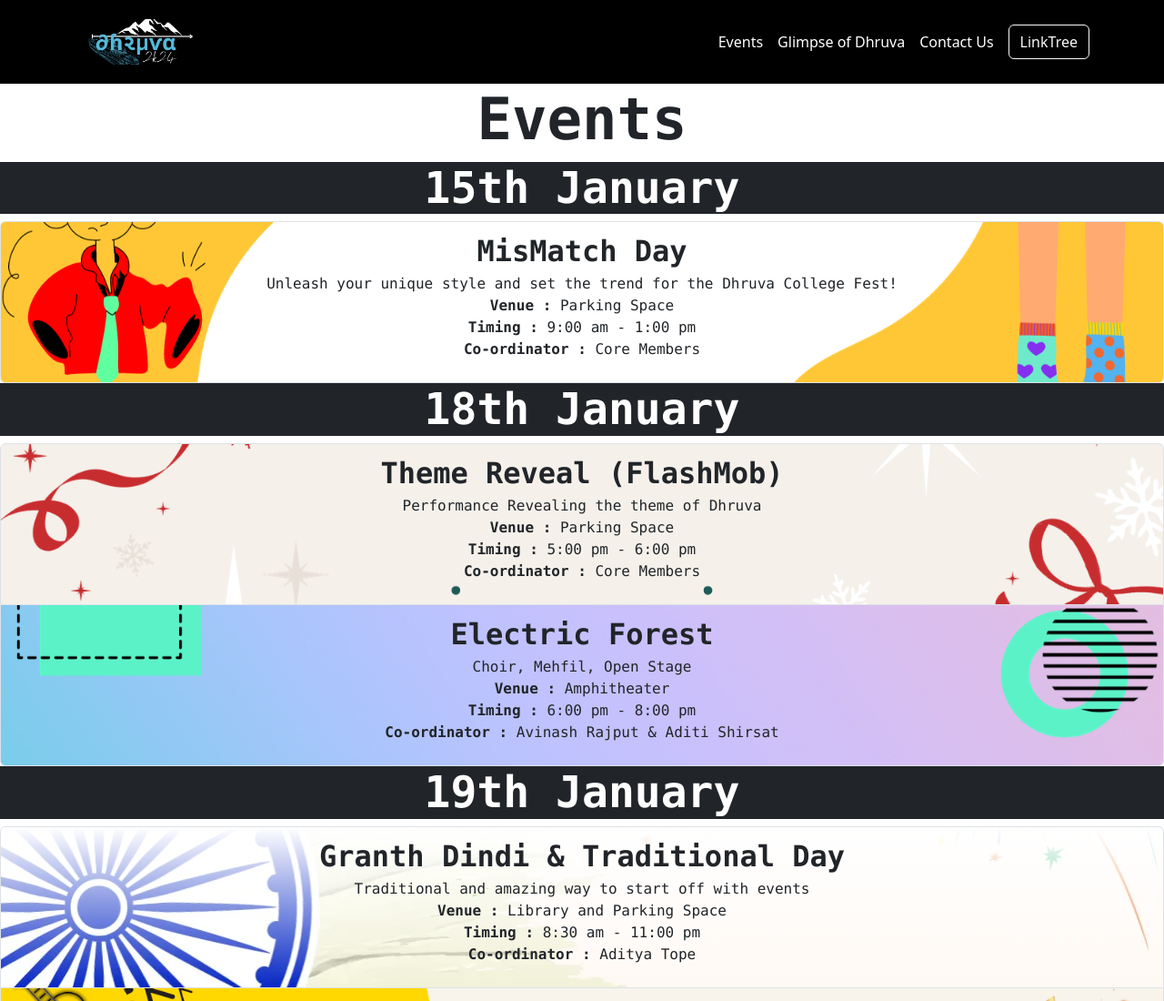
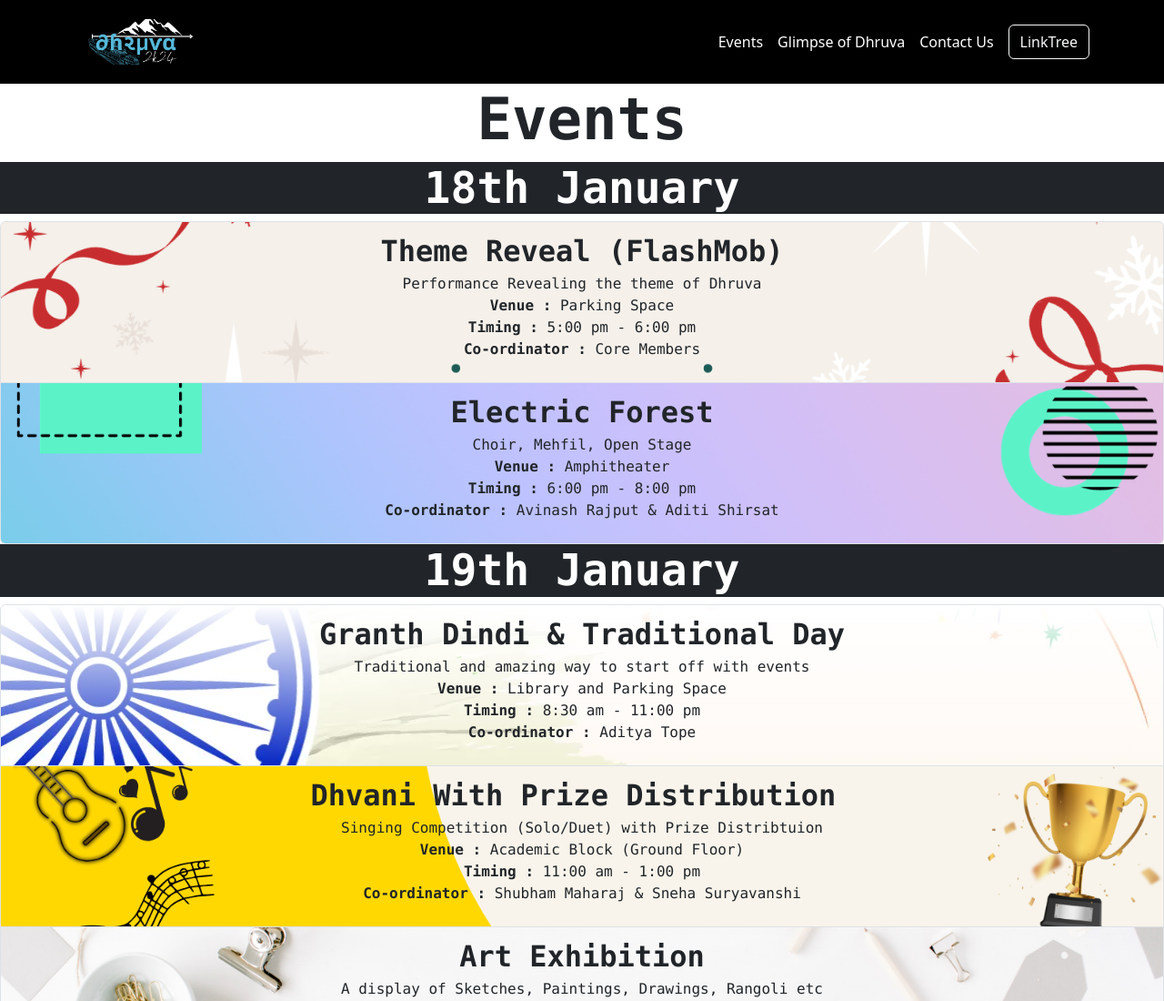
Before and after one commit to DhruvaFest/dhruvafest.github.io, a plain HTML site: page index.html in a window 1280 px wide. Shown: the top 1100 px of the page at 91% size. Drawn offline with Linux system fonts and the light colour scheme.

Commit message:
Update index.html

```diff
--- a/index.html
+++ b/index.html
@@ -33,10 +33,6 @@
     </nav>
     <section id="events" style="margin-top: 93px;">
         <h1 class="display-3 font-monospace fw-semibold text-center">Events</h1>
-        <h1 class="display-5 font-monospace fw-bolder text-center text-bg-dark">15th January</h1>
-        <div class="list-group text-center"><a class="list-group-item list-group-item-action" style="background: url(&quot;assets/img/MisMatch%20Day.png&quot;) center / cover no-repeat, linear-gradient(180deg, white 18%, rgba(255,255,255,0) 100%);" href="#" target="_blank"><span class="font-monospace fs-2 fw-semibold">MisMatch Day</span>
-                <p class="font-monospace text-center">Unleash your unique style and set the trend for the Dhruva College Fest!<br><strong>Venue :</strong>&nbsp;Parking Space<br><strong>Timing :</strong>&nbsp;9:00 am - 1:00 pm<br><strong>Co-ordinator :</strong>&nbsp;Core Members</p>
-            </a></div>
         <h1 class="display-5 font-monospace fw-bolder text-center text-bg-dark">18th January</h1>
         <div class="list-group text-center"><a class="list-group-item list-group-item-action" style="background: url(&quot;assets/img/ThemeReveal.png&quot;) center / cover no-repeat, linear-gradient(180deg, white 18%, rgba(255,255,255,0) 100%);" href="#" target="_blank"><span class="font-monospace fs-2 fw-semibold">Theme Reveal (FlashMob)</span>
                 <p class="font-monospace text-center">Performance Revealing the theme of Dhruva<br><strong>Venue :</strong>&nbsp;Parking Space<br><strong>Timing :</strong>&nbsp;5:00 pm - 6:00 pm<br><strong>Co-ordinator :</strong>&nbsp;Core Members</p>
```
